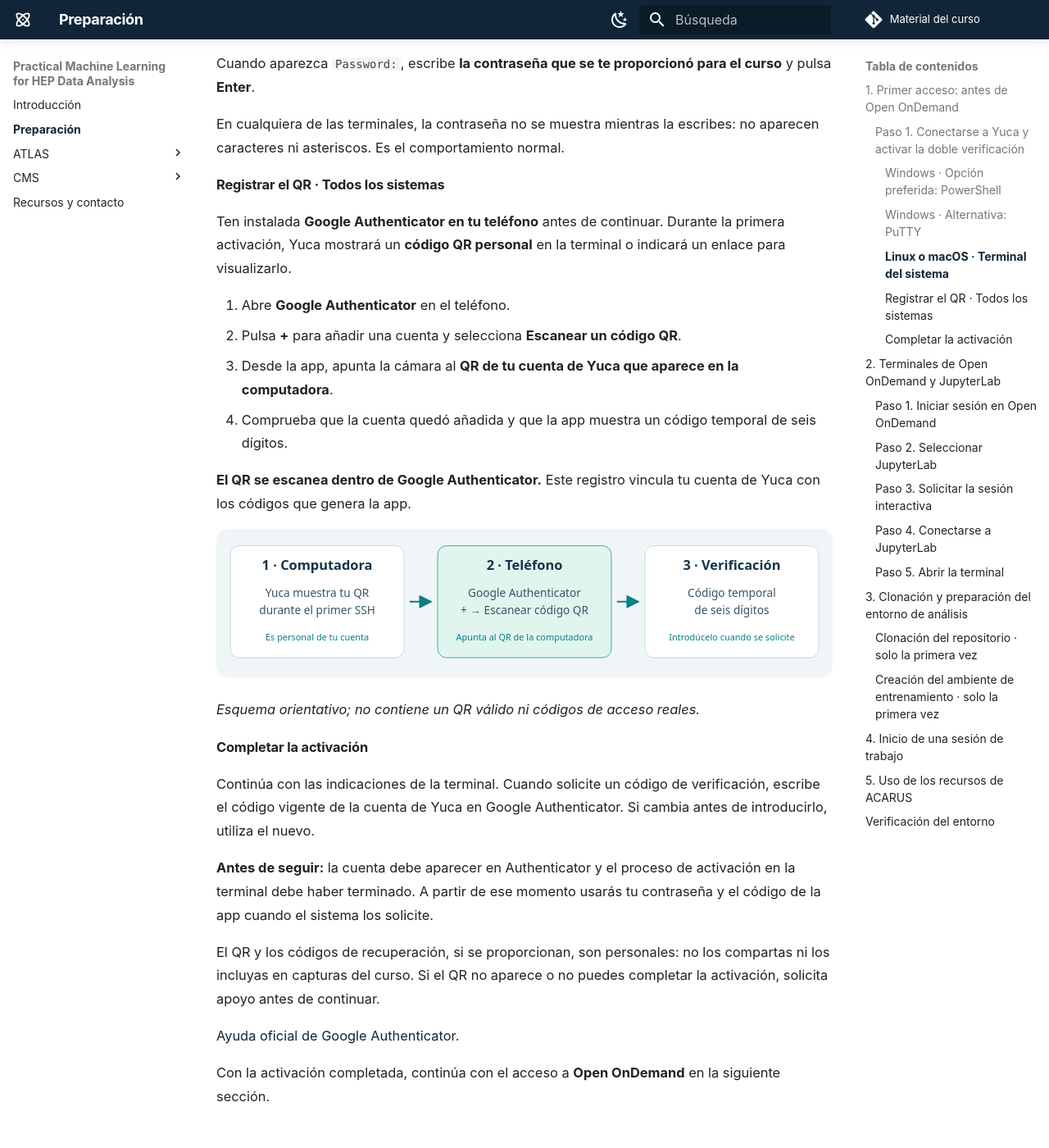
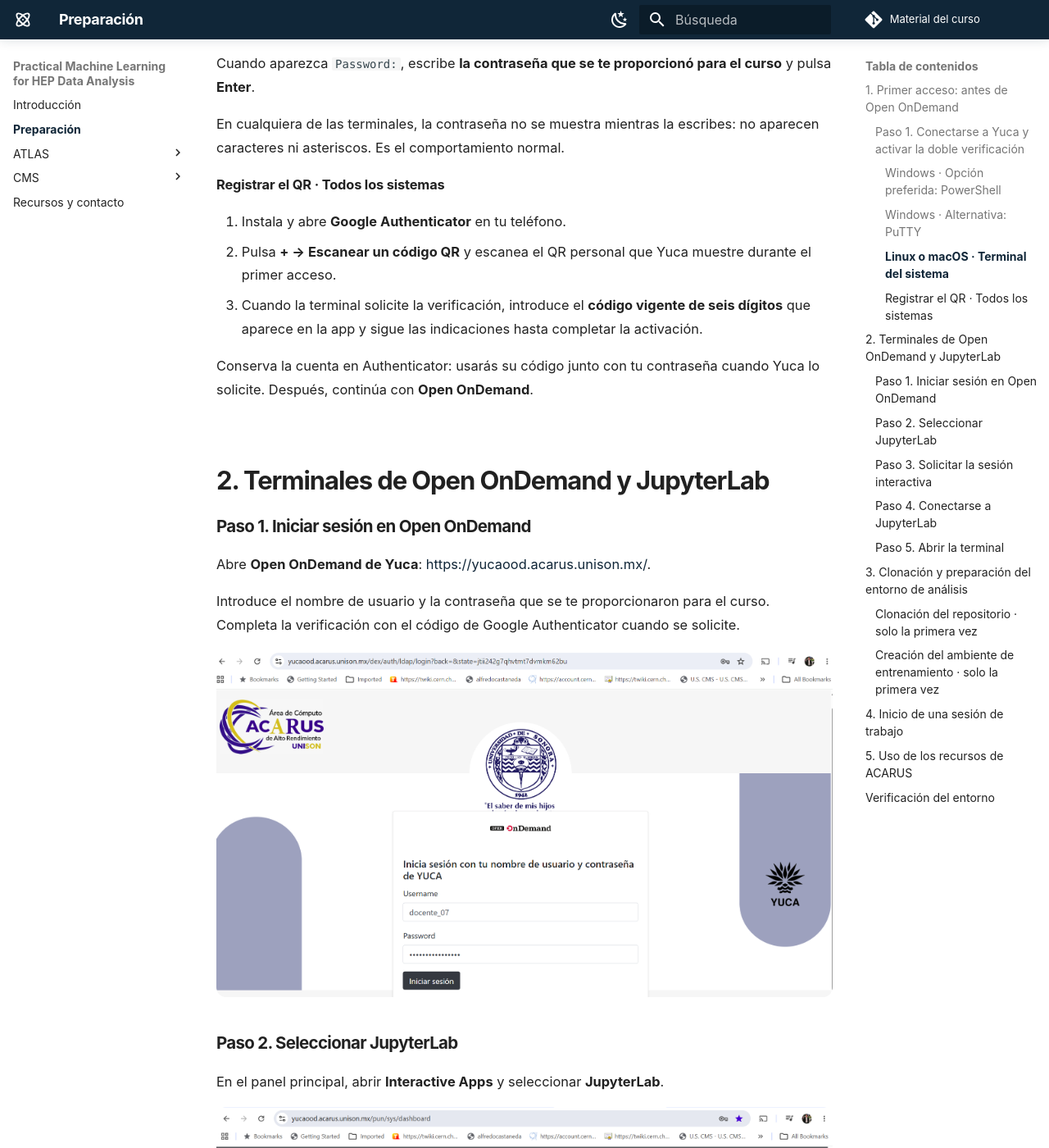
Before and after one commit to castaned/practical-ml-hep, an MkDocs documentation site: the page built from docs/preparacion.md, in a window 1280 px wide and 1400 px high, scrolled down 2792 px. Shown: the whole window at 82% size. Built offline with MkDocs 1.6.1 and Material for MkDocs 9.7.7, drawn with Linux system fonts in a browser that asks for light colours; comment, search, counter and statistics services are not loaded.

Commit message:
Condense Authenticator setup and remove explanatory diagram

```diff
--- a/docs/preparacion.md
+++ b/docs/preparacion.md
@@ -68,30 +68,11 @@ En cualquiera de las terminales, la contraseña no se muestra mientras la escrib
 
 #### Registrar el QR · Todos los sistemas {#registrar-qr}
 
-Ten instalada **Google Authenticator en tu teléfono** antes de continuar. Durante la primera activación, Yuca mostrará un **código QR personal** en la terminal o indicará un enlace para visualizarlo.
+1. Instala y abre **Google Authenticator** en tu teléfono.
+2. Pulsa **+ → Escanear un código QR** y escanea el QR personal que Yuca muestre durante el primer acceso.
+3. Cuando la terminal solicite la verificación, introduce el **código vigente de seis dígitos** que aparece en la app y sigue las indicaciones hasta completar la activación.
 
-1. Abre **Google Authenticator** en el teléfono.
-2. Pulsa **+** para añadir una cuenta y selecciona **Escanear un código QR**.
-3. Desde la app, apunta la cámara al **QR de tu cuenta de Yuca que aparece en la computadora**.
-4. Comprueba que la cuenta quedó añadida y que la app muestra un código temporal de seis dígitos.
-
-**El QR se escanea dentro de Google Authenticator.** Este registro vincula tu cuenta de Yuca con los códigos que genera la app.
-
-![Secuencia conceptual: QR personal de Yuca, escaneo desde Authenticator y código temporal para el acceso](assets/yuca/00-activacion-2fa.svg)
-
-*Esquema orientativo; no contiene un QR válido ni códigos de acceso reales.*
-
-#### Completar la activación
-
-Continúa con las indicaciones de la terminal. Cuando solicite un código de verificación, escribe el código vigente de la cuenta de Yuca en Google Authenticator. Si cambia antes de introducirlo, utiliza el nuevo.
-
-**Antes de seguir:** la cuenta debe aparecer en Authenticator y el proceso de activación en la terminal debe haber terminado. A partir de ese momento usarás tu contraseña y el código de la app cuando el sistema los solicite.
-
-El QR y los códigos de recuperación, si se proporcionan, son personales: no los compartas ni los incluyas en capturas del curso. Si el QR no aparece o no puedes completar la activación, solicita apoyo antes de continuar.
-
-[Ayuda oficial de Google Authenticator](https://support.google.com/accounts/answer/1066447?hl=es).
-
-Con la activación completada, continúa con el acceso a **Open OnDemand** en la siguiente sección.
+Conserva la cuenta en Authenticator: usarás su código junto con tu contraseña cuando Yuca lo solicite. Después, continúa con **Open OnDemand**.
 
 ## 2. Terminales de Open OnDemand y JupyterLab
 
```
